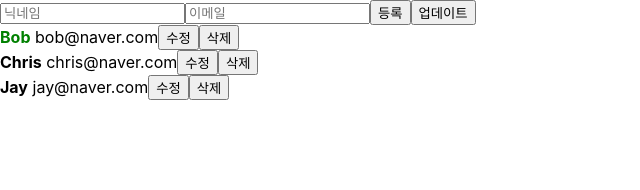
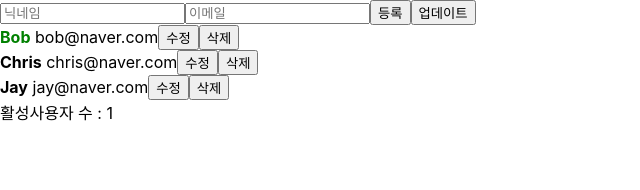
Before and after one commit to kimewnseong/react-study, a React (Create React App) app: page / in a window 1280 px wide. Shown: the top 190 px of the page, without its empty margins (0-640 px from the left). Built offline with nearby package versions, Linux system fonts and the light colour scheme.

Commit message:
useMemo를 활용하여 값 재사용

```diff
--- a/src/App.js
+++ b/src/App.js
@@ -1,4 +1,4 @@
-import React, { useState, useRef } from "react";
+import React, { useState, useRef, useMemo } from "react";
 import UserList from "./components/UserList";
 import CreateUser from "./CreateUser";
 
@@ -105,6 +105,11 @@
     );
   };
 
+  const countActiveUsers = (users) =>
+    users.filter((user) => user.active).length;
+
+  const count = countActiveUsers(users);
+
   return (
     <>
       <CreateUser
@@ -120,6 +125,7 @@
         onToggle={onToggle}
         onModify={modifyUser}
       />
+      <div>활성사용자 수 : {count}</div>
     </>
   );
 }
--- a/src/components/UserList.js
+++ b/src/components/UserList.js
@@ -2,14 +2,14 @@
 
 function User({ user, onRemove, onToggle, onModify }) {
   // deps를 [] (빈 배열)로 두거나 생략하거나 props/ 상태를 주시해야할 때를 생각하면서 사용하자.
-  useEffect(() => {
-    console.log("user생성");
-    console.log(user);
-    return () => {
-      console.log("user 바뀌기 전");
-      console.log(user);
-    };
-  }, [user]);
+  // useEffect(() => {
+  //   console.log("user생성");
+  //   console.log(user);
+  //   return () => {
+  //     console.log("user 바뀌기 전");
+  //     console.log(user);
+  //   };
+  // }, [user]);
 
   return (
     <div>
```
